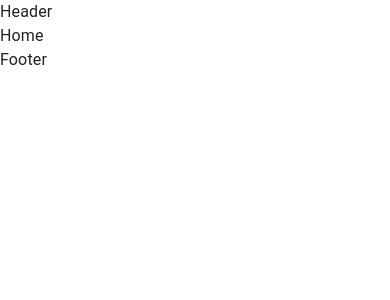
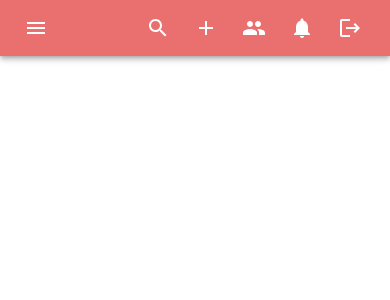
Before and after one commit to ronik85/LoopTalk, a React (Vite) app in the folder loopTalk-fe/: page / in a window 390 px wide. Shown: the top 300 px of the page. Built offline with nearby package versions, Linux system fonts and the light colour scheme.

Commit message:
layout and header added

```diff
--- a/loopTalk-fe/src/App.jsx
+++ b/loopTalk-fe/src/App.jsx
@@ -1,6 +1,7 @@
-import React, { lazy } from "react";
+import React, { lazy, Suspense } from "react";
 import { BrowserRouter, Routes, Route } from "react-router-dom";
 import ProtectedRoute from "./components/auth/ProtectedRoute";
+import { LayoutLoader } from "./components/layout/Loaders";
 
 const Home = lazy(() => import("./pages/Home"));
 const Login = lazy(() => import("./pages/Login"));
@@ -13,6 +14,7 @@ let user = true;
 const App = () => {
   return (
     <BrowserRouter>
+      <Suspense fallback={<LayoutLoader />}>
         <Routes>
           <Route element={<ProtectedRoute user={user} />}>
             <Route path="/" element={<Home />} />
@@ -28,8 +30,10 @@ const App = () => {
               </ProtectedRoute>
             }
           />
+
           <Route path="*" element={<NotFound />} />
         </Routes>
+      </Suspense>
     </BrowserRouter>
   );
 };
--- /dev/null
+++ b/loopTalk-fe/src/components/dialogs/NewGroup.jsx
@@ -0,0 +1,11 @@
+import React from 'react'
+
+const NewGroup = () => {
+    return (
+        <div>
+            NewGroup
+        </div>
+    )
+}
+
+export default NewGroup
--- a/loopTalk-fe/src/components/layout/AppLayout.jsx
+++ b/loopTalk-fe/src/components/layout/AppLayout.jsx
@@ -1,16 +1,45 @@
-import React from 'react';
-import Header from './Header';
+import React from "react";
+import Header from "./Header";
+import Title from "../shared/Title";
+import Grid from "@mui/material/Grid2";
 
 const AppLayout = (WrappedComponent) => {
     return (props) => {
         return (
-            <div>
-                <Header/>
-                <main>
-                    <WrappedComponent {...props} />
-                </main>
-                <footer>Footer</footer>
-            </div>
+            <>
+                <Title />
+                <Header />
+                <Grid container height={"calc(100vh - 4rem)"}>
+                    <Grid
+                        size={{ sm: 4, md: 3 }}
+                        sx={{
+                            display: { xs: "none", sm: "block" },
+                        }}
+                        height={"100%"}
+                    >
+                        <div>first</div>
+                    </Grid>
+                    <Grid
+                        size={{ sm: 8, md: 5, lg: 6, xs: 12 }}
+                        sx={{
+                            display: { xs: "none", sm: "block" },
+                        }}
+                        height={"100%"}
+                    >
+                        <div>second</div>
+                    </Grid>
+                    <Grid
+                        size={{ md: 4, lg: 3 }}
+                        sx={{
+                            display: { xs: "none", md: "block" },
+                            bgcolor: "rgba(0,0,0,0.85)",
+                        }}
+                        height={"100%"}
+                    >
+                        <div>Third</div>
+                    </Grid>
+                </Grid>
+            </>
         );
     };
 };
--- a/loopTalk-fe/src/components/layout/Header.jsx
+++ b/loopTalk-fe/src/components/layout/Header.jsx
@@ -1,11 +1,157 @@
-import React from 'react'
+import {
+    AppBar,
+    Backdrop,
+    Badge,
+    Box,
+    IconButton,
+    Toolbar,
+    Tooltip,
+    Typography,
+} from "@mui/material";
+import React, { lazy, Suspense, useState } from "react";
+import {
+    Add as AddIcon,
+    Menu as MenuIcon,
+    Search as SearchIcon,
+    Group as GroupIcon,
+    Logout as LogoutIcon,
+    Notifications as NotificationsIcon,
+} from "@mui/icons-material";
+import { orange } from "../../constants/color";
+import { useNavigate } from "react-router-dom";
+
+const SearchDialog = lazy(() => import("../specific/Search"));
+const NotifcationDialog = lazy(() => import("../specific/Notifications"));
+const NewGroupDialog = lazy(() => import("../specific/NewGroup"));
 
 const Header = () => {
+    const navigate = useNavigate();
+
+    const [isMobile, setIsMobile] = useState(false);
+    const [isSearch, setIsSearch] = useState(false);
+    const [isNewGroup, setIsNewGroup] = useState(false);
+    const [isNotification, setIsNotification] = useState(false);
+
+    const handleMobile = () => {
+        setIsMobile((prev) => !prev);
+    }
+    const openSearch = () => {
+        setIsSearch((prev) => !prev);
+    }
+    const openNewGroup = () => {
+        setIsNewGroup((prev) => !prev);
+    }
+    const openNotification = () => {
+        setIsNotification((prev) => !prev);
+    }
+    const navigateToGroup = () => navigate('/groups');
+
+    const logoutHandler = () => {
+        console.log("logout");
+    }
+
     return (
-        <div>
-            Header
-        </div>
-    )
-}
+        <>
+            <Box sx={{ flexGrow: 1 }} height={"4rem"}>
+                <AppBar
+                    position="static"
+                    sx={{
+                        bgcolor: orange,
+                    }}
+                >
+                    <Toolbar>
+                        <Typography
+                            variant="h6"
+                            sx={{
+                                display: { xs: "none", sm: "block" },
+                            }}
+                        >
+                            loopTalk
+                        </Typography>
+                        <Box
+                            sx={{
+                                display: { xs: "block", sm: "none" },
+                            }}
+                        >
+                            <IconButton color="inherit">
+                                <MenuIcon />
+                            </IconButton>
+                        </Box>
+                        <Box
+                            sx={{
+                                flexGrow: 1,
+                            }}
+                        />
+                        <Box>
+                            <IconBtn
+                                title={"Search"}
+                                icon={<SearchIcon />}
+                                onClick={openSearch}
+                            />
 
-export default Header
+                            <IconBtn
+                                title={"New Group"}
+                                icon={<AddIcon />}
+                                onClick={openNewGroup}
+                            />
+
+                            <IconBtn
+                                title={"Manage Groups"}
+                                icon={<GroupIcon />}
+                                onClick={navigateToGroup}
+                            />
+
+                            <IconBtn
+                                title={"Notifications"}
+                                icon={<NotificationsIcon />}
+                                onClick={openNotification}
+                            // value={notificationCount}
+                            />
+
+                            <IconBtn
+                                title={"Logout"}
+                                icon={<LogoutIcon />}
+                                onClick={logoutHandler}
+                            />
+                        </Box>
+                    </Toolbar>
+                </AppBar>
+            </Box>
+
+            {isSearch && (
+                <Suspense fallback={<Backdrop open />}>
+                    <SearchDialog />
+                </Suspense>
+            )}
+
+            {isNotification && (
+                <Suspense fallback={<Backdrop open />}>
+                    <NotifcationDialog />
+                </Suspense>
+            )}
+
+            {isNewGroup && (
+                <Suspense fallback={<Backdrop open />}>
+                    <NewGroupDialog />
+                </Suspense>
+            )}
+        </>
+    );
+};
+
+const IconBtn = ({ title, icon, onClick, value }) => {
+    return (
+        <Tooltip title={title}>
+            <IconButton color="inherit" size="large" onClick={onClick}>
+                {value ? (
+                    <Badge badgeContent={value} color="error">
+                        {icon}
+                    </Badge>
+                ) : (
+                    icon
+                )}
+            </IconButton>
+        </Tooltip>
+    );
+};
+export default Header;
--- /dev/null
+++ b/loopTalk-fe/src/components/layout/Loaders.jsx
@@ -0,0 +1,37 @@
+import { Skeleton, Stack } from "@mui/material";
+import React from "react";
+import Grid from "@mui/material/Grid2";
+
+const LayoutLoader = () => {
+    return (
+        <Grid container spacing={"1rem"}>
+            <Grid
+                size={{ sm: 4, md: 3 }}
+                sx={{
+                    display: { xs: "none", sm: "block" },
+                }}
+                height={"100%"}
+            >
+                <Skeleton variant="rectangular" height={"100vh"} />
+            </Grid>
+            <Grid size={{ sm: 8, md: 5, lg: 6, xs: 12 }} height={"100%"}>
+                <Stack spacing={"1rem"}>
+                    {Array.from({ length: 10 }).map((_, index) => (
+                        <Skeleton key={index} variant="rounded" height={"5rem"} />
+                    ))}
+                </Stack>
+            </Grid>
+            <Grid
+                size={{ md: 4, lg: 3 }}
+                height={"100%"}
+                sx={{
+                    display: { xs: "none", md: "block" },
+                }}
+            >
+                <Skeleton variant="rectangular" height={"100vh"} />
+            </Grid>
+        </Grid>
+    );
+};
+
+export { LayoutLoader };
--- /dev/null
+++ b/loopTalk-fe/src/components/shared/Title.jsx
@@ -0,0 +1,13 @@
+import React from "react";
+import { Helmet } from "react-helmet-async";
+
+const Title = ({ title = "Chat", description = "This is a chat app" }) => {
+    return (
+        <Helmet>
+            <title>{title}</title>
+            <meta name="description" content={description} />
+        </Helmet>
+    )
+};
+
+export default Title;
--- /dev/null
+++ b/loopTalk-fe/src/components/specific/NewGroup.jsx
@@ -0,0 +1,11 @@
+import React from 'react'
+
+const NewGroup = () => {
+    return (
+        <div>
+            NewGroup
+        </div>
+    )
+}
+
+export default NewGroup
--- /dev/null
+++ b/loopTalk-fe/src/components/specific/Notifications.jsx
@@ -0,0 +1,11 @@
+import React from 'react'
+
+const Notifications = () => {
+    return (
+        <div>
+            Notifications
+        </div>
+    )
+}
+
+export default Notifications
--- /dev/null
+++ b/loopTalk-fe/src/components/specific/Search.jsx
@@ -0,0 +1,11 @@
+import React from 'react'
+
+const Search = () => {
+    return (
+        <div>
+            Search
+        </div>
+    )
+}
+
+export default Search
--- a/loopTalk-fe/src/constants/color.js
+++ b/loopTalk-fe/src/constants/color.js
@@ -1 +1,10 @@
+export const orange = "#ea7070";
+export const orangeLight = "rgba(234, 112, 112,0.2)";
+
+export const grayColor = "rgba(247,247,247,1)";
+export const lightBlue = "#2694ab";
+export const matBlack = "#1c1c1c";
 export const bgGradient = "linear-gradient(rgb(255 225 209), rgb(249 159 159))";
+
+export const purple = "rgba(75,12,192,1)";
+export const purpleLight = "rgba(75,12,192,0.2)";
```
Lines whose indentation alone changed are shown as unchanged.
